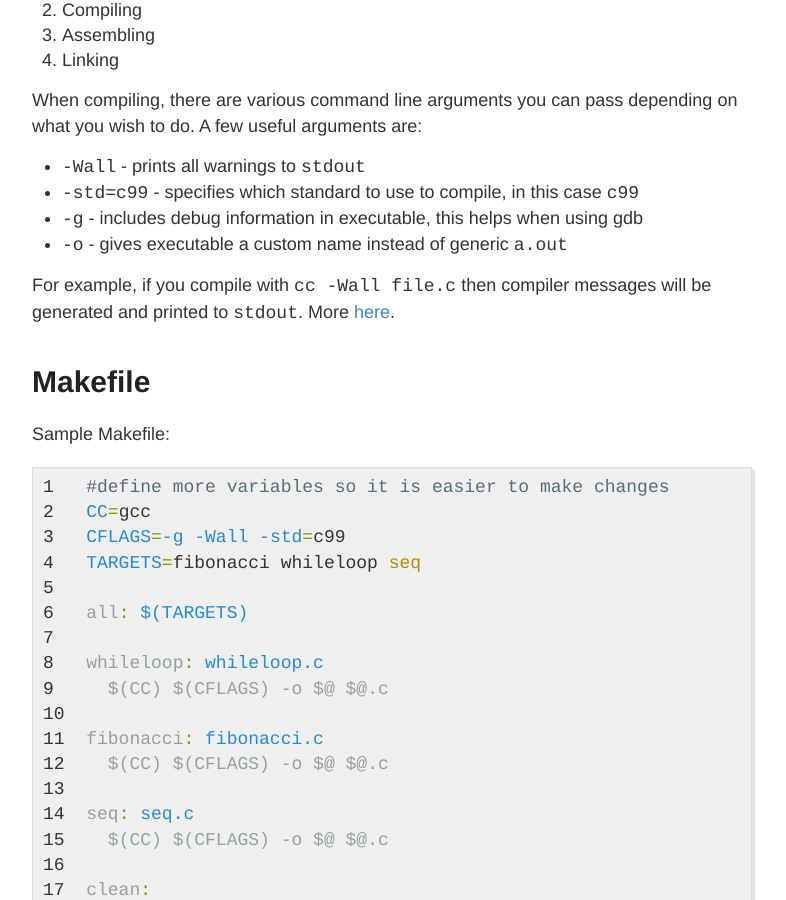
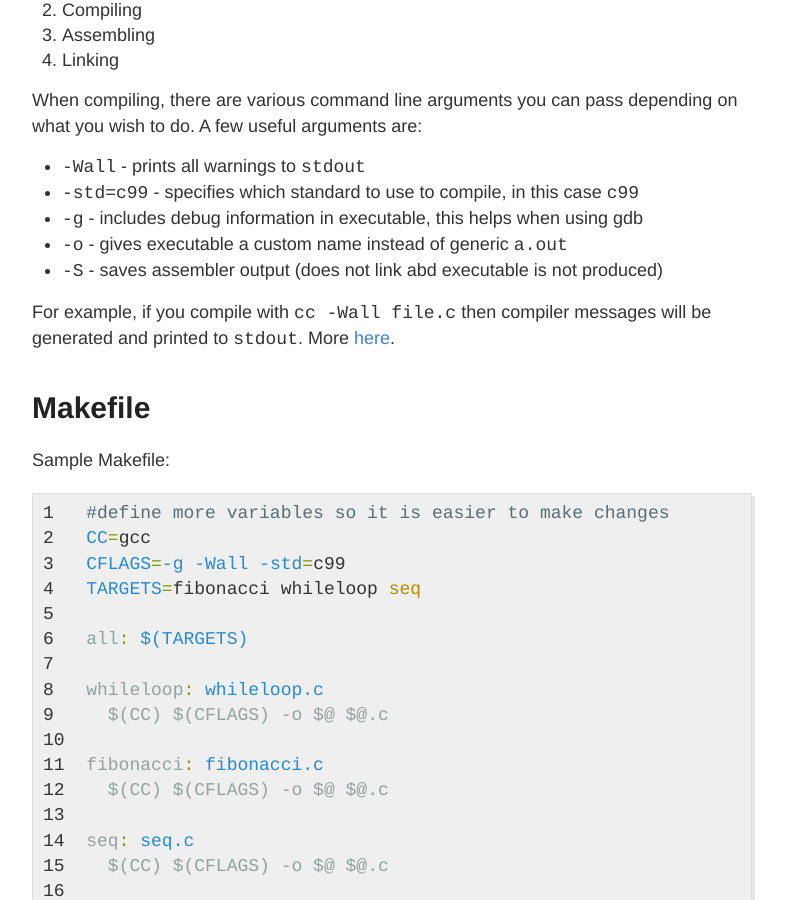
Before and after one commit to gutucristian/gutucristian.github.io, a Jekyll site: the page built from _posts/2019-1-31-C-Programming-Notes.md, in a window 1280 px wide and 900 px high, scrolled down 441 px. Shown: the whole window, without its empty margins (248-1034 px from the left). Built offline with Jekyll 4.4.1, drawn with Linux system fonts in a browser that asks for light colours; our own code applies the rules of GitHub Pages for plain Markdown files.

Commit message:
Update 2019-1-31-C-Programming-Notes.md

```diff
--- a/_posts/2019-1-31-C-Programming-Notes.md
+++ b/_posts/2019-1-31-C-Programming-Notes.md
@@ -13,6 +13,7 @@ When compiling, there are various command line arguments you can pass depending
 - `-std=c99` - specifies which standard to use to compile, in this case `c99`
 - `-g` - includes debug information in executable, this helps when using gdb
 - `-o` - gives executable a custom name instead of generic `a.out`
+- `-S` - saves assembler output (does not link abd executable is not produced)
 
 For example, if you compile with `cc -Wall file.c` then compiler messages will be generated and printed to `stdout`. More [here](https://www.rapidtables.com/code/linux/gcc/gcc-wall.html).
 
```
